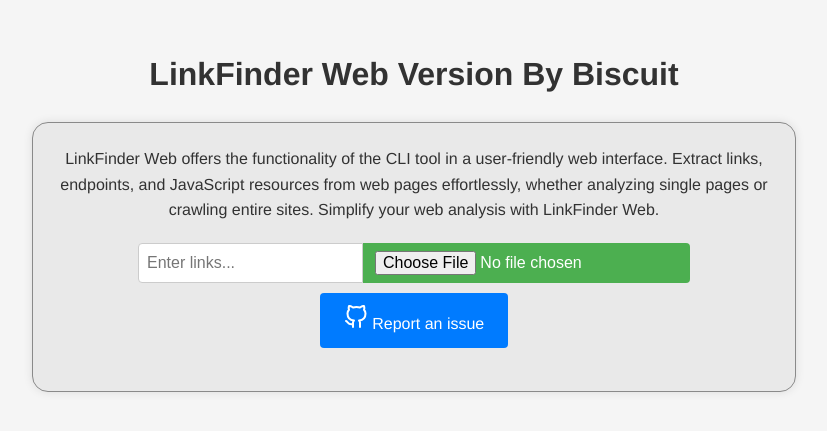
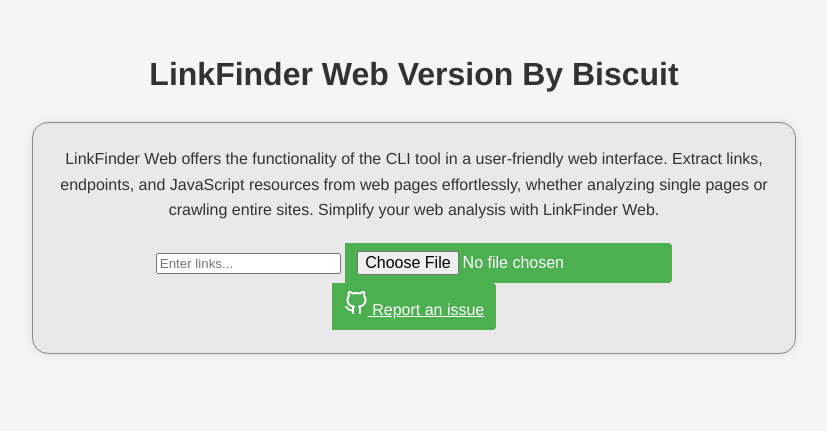
Before and after one commit to Raunaksplanet/LinkFinder-Web-Version, a Flask app: page / in a window 1280 px wide. Shown: the top 431 px of the page, without its empty margins (226-1053 px from the left). Run offline with Flask 3, Linux system fonts and the light colour scheme.

Commit message:
Update style.css

```diff
--- a/static/style.css
+++ b/static/style.css
@@ -30,13 +30,13 @@ h1 {
     margin-bottom: 20px;
 }
 
-.input-bar {
+.Input-Link {
     display: flex;
     max-width: 800px;
-    margin-bottom: 10px;
+    margin-bottom: 50px;
 }
 
-.input-field {
+.URL {
     flex: 1;
     padding: 8px;
     border: 1px solid #ccc;
@@ -55,6 +55,16 @@ h1 {
 }
 
 .button {
+    padding: 8px 12px;
+    background-color: #4CAF50;
+    color: white;
+    border: none;
+    border-radius: 0 4px 4px 0;
+    cursor: pointer;
+    font-size: 16px;
+}
+
+.button-github {
     display: inline-block;
     margin-bottom: 20px;
     text-decoration: none;
```
